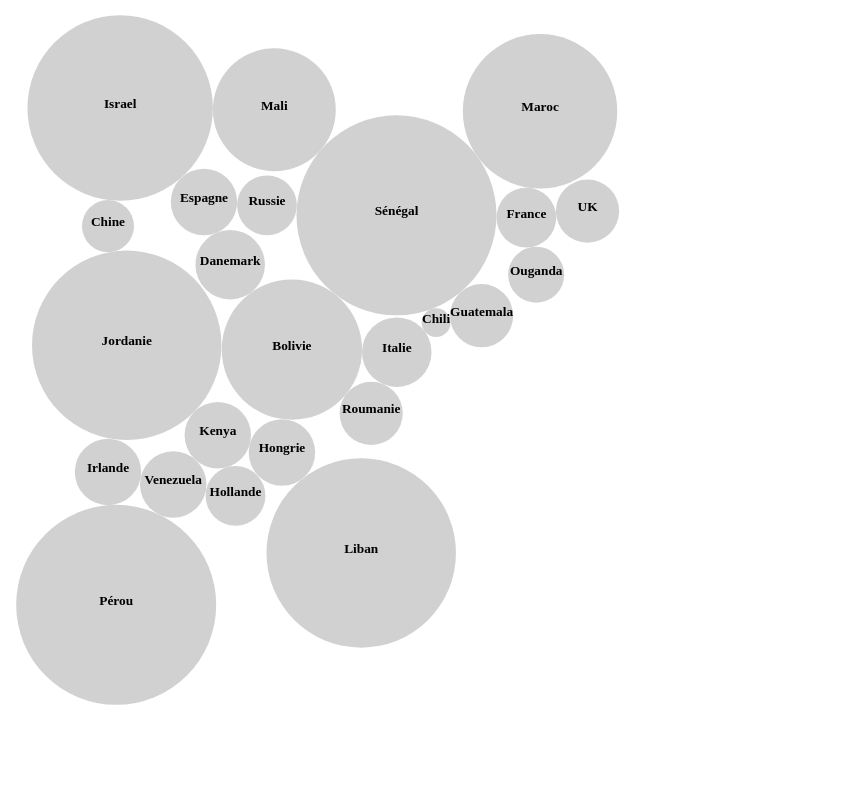
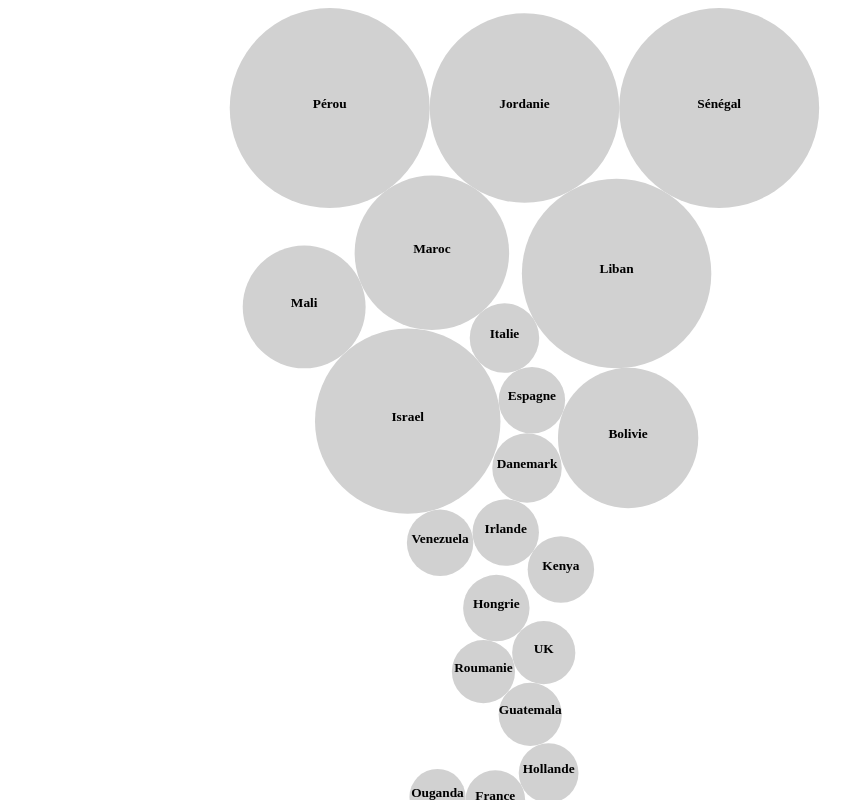
Before and after one commit to theodo/audit-universe-grape-graphe, a Vue app: page / in a window 1280 px wide. Shown: the top 800 px of the page, without its empty margins (0-866 px from the left). Built offline with nearby package versions, Linux system fonts and the light colour scheme; the HTML template or start-up script is replaced by a standard one.

Commit message:
add hierarchie

```diff
--- a/package.json
+++ b/package.json
@@ -1,6 +1,6 @@
 {
   "name": "weweb-custom",
-  "version": "2.8.1",
+  "version": "3.0.0",
   "scripts": {
     "build": "weweb build",
     "serve": "weweb serve"
--- a/src/App.vue
+++ b/src/App.vue
@@ -5,6 +5,7 @@
     <BubbleGraph :bubbleGraphProps="props3" />
     <BubbleGraph :bubbleGraphProps="props4" />
     <BubbleGraph :bubbleGraphProps="props5" />
+    <BubbleGraph :bubbleGraphProps="props6" />
   </div>
 </template>
 
@@ -293,6 +294,48 @@ const data5 = [
     score: 8,
   },
 ];
+const data6 = [
+  {
+    text: "SARL John Doe",
+    value: 10,
+    score: 4,
+  },
+  {
+    text: "Bruno SA",
+    value: 7,
+    score: 100,
+  },
+  {
+    text: "Julian GMBH",
+    value: 4,
+    score: 55,
+  },
+  {
+    text: "Paul LTD",
+    value: 8,
+    score: 32,
+  },
+  {
+    text: "BV",
+    value: 10,
+    score: 90,
+  },
+  {
+    text: "Marco BV",
+    value: 7,
+    score: 78,
+  },
+  {
+    text: "Le 1",
+    value: 3,
+    score: 14,
+  },
+  {
+    text: "Le 2",
+    value: 1,
+    score: 62,
+  },
+];
 const props = (d) => {
   return {
     data: d.sort((a, b) => b.value - a.value),
@@ -309,6 +352,7 @@ const props2 = props(data2);
 const props3 = props(data3);
 const props4 = props(data4);
 const props5 = props(data5);
+const props6 = props(data6);
 </script>
 
 <style lang="scss" scoped>
--- a/src/components/BubbleGraph.vue
+++ b/src/components/BubbleGraph.vue
@@ -105,16 +105,16 @@ export default {
 
       const { width, height } = getSvgDimension(data, size, maxRadius);
 
-      // let acc = 0;
+      let acc = 0;
 
       const graphName =
         "#my_dataviz" + this.bubbleGraphProps.graphName.replaceAll(" ", "_");
 
-      // var repart = d3
-      //   .scalePow()
-      //   .exponent(1)
-      //   .domain([0, data.length])
-      //   .range([0, height]);
+      var repart = d3
+        .scalePow()
+        .exponent(1)
+        .domain([0, data.length])
+        .range([0, height]);
 
       // append the svg object to the body of the page
       var svg = d3
@@ -159,23 +159,23 @@ export default {
       // Features of the forces applied to the nodes:
       var simulation = d3
         .forceSimulation()
-        // .force(
-        //   "x",
-        //   d3
-        //     .forceX()
-        //     .strength(0.1)
-        //     .x(width / 2)
-        // )
-        // .force(
-        //   "y",
-        //   d3
-        //     .forceY()
-        //     .strength(0.1)
-        //     .y(function () {
-        //       acc = acc + 1;
-        //       return (repart(acc) * height) / repart(data.length);
-        //     })
-        // )
+        .force(
+          "x",
+          d3
+            .forceX()
+            .strength(0.1)
+            .x(width / 2)
+        )
+        .force(
+          "y",
+          d3
+            .forceY()
+            .strength(0.1)
+            .y(function () {
+              acc = acc + 1;
+              return (repart(acc) * height) / repart(data.length);
+            })
+        )
         .force("charge", d3.forceManyBody().strength(10)) // Nodes are attracted one each other of scale * 1000000 is > 0
         .force(
           "collide",
```
Also changed, not shown: 1 other file (tests, documents, lock files or other folders).
